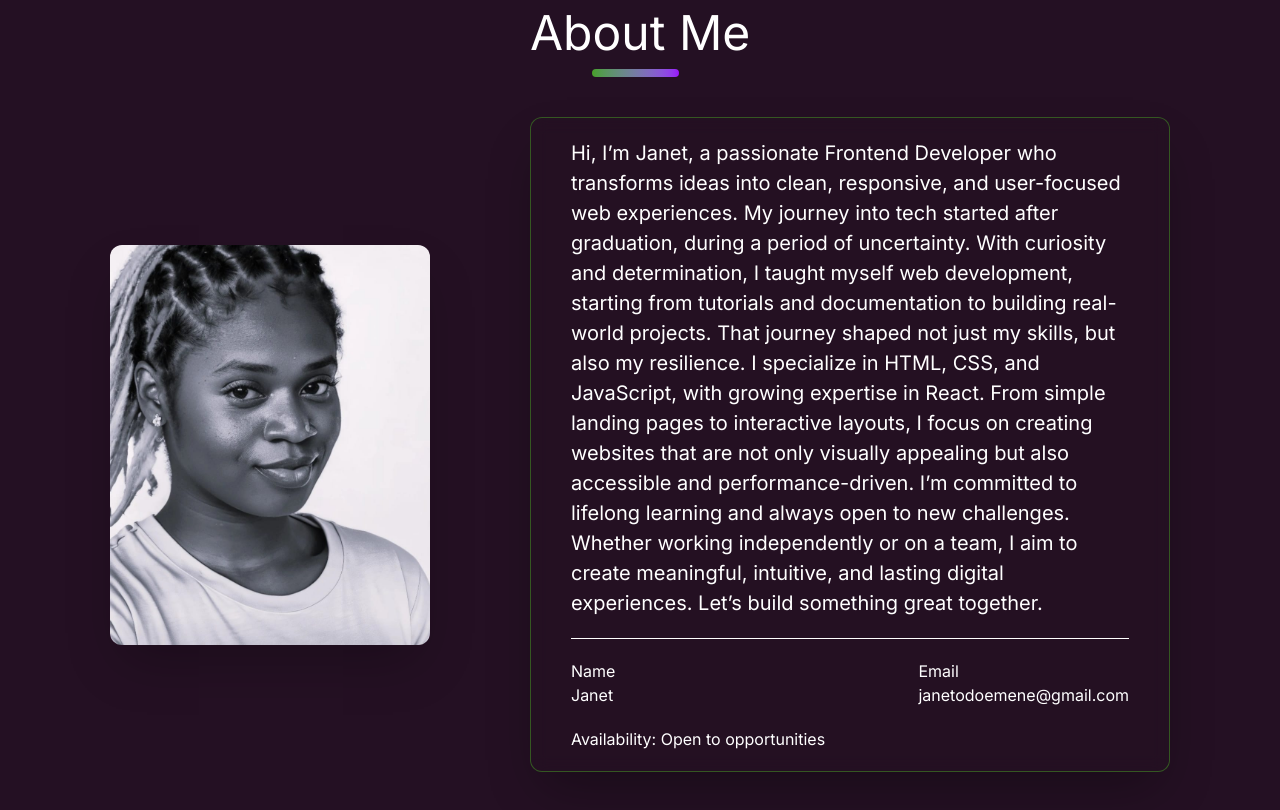
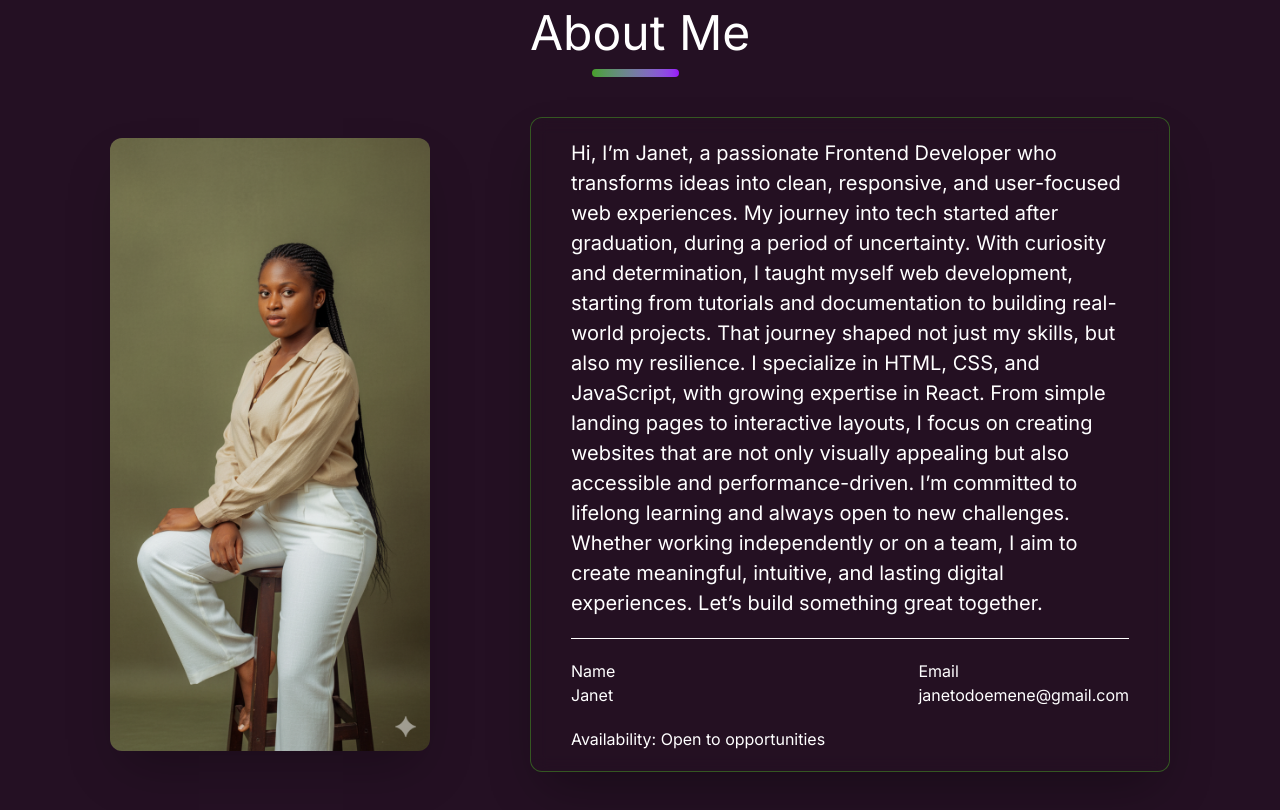
Before and after one commit to Janetngozi/work-portfolio, a React (Vite) app: page / in a window 1280 px wide. Shown: the part 940-1750 px from the top of the page. Built offline with nearby package versions, Linux system fonts and the light colour scheme.

Commit message:
changed the about section image from janet.jpg to ngozi.png

```diff
--- a/src/components/About.jsx
+++ b/src/components/About.jsx
@@ -15,7 +15,7 @@ const About = () => {
       </div>
       <div className="lg:flex lg:justify-center lg:gap-[100px] lg:items-center mt-8">
         <img
-          src="./images/janet.jpg"
+          src="./images/ngozi.png"
           alt=""
           className="lg:w-1/4 rounded-xl lg:h-[100%] w-[250px] xs:w-[300px]  ml-15 sm:ml-20 md:ml-45  md:w-[400px] mb-10 lg:mb-0 lg:ml-0 shadow-2xl"
         />
```
Also changed, not shown: public/images/ngozi.png (added).
